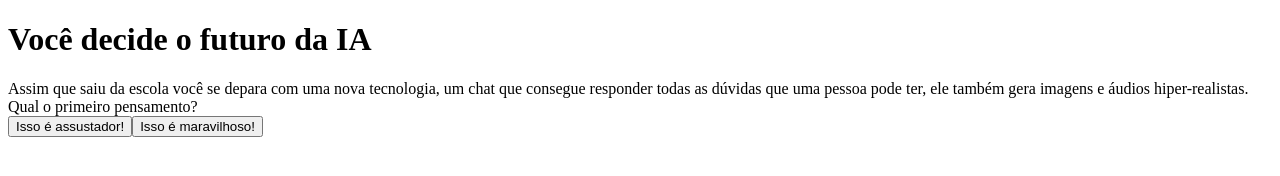
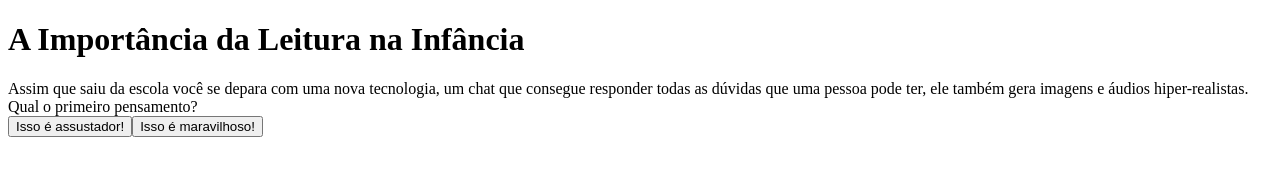
Before and after one commit to SUPRA2015/inte, a plain HTML site: page index.html in a window 1280 px wide. Drawn offline with Linux system fonts and the light colour scheme.

Commit message:
Update index.html

```diff
--- a/index.html
+++ b/index.html
@@ -4,11 +4,11 @@
     <meta charset="UTF-8">
     <meta name="viewport" content="width=device-width, initial-scale=1.0">
     <link rel="stylesheet" href="style.css">
-    <title>Você decide o futuro da IA</title>
+    <title>vício em tecnologia </title>
 </head>
 <body>
     <div class="caixa-principal">
-        <h1>Você decide o futuro da IA</h1>
+        <h1>A Importância da Leitura na Infância </h1>
         <div class="caixa-perguntas"></div>
         <div class="caixa-alternativas"></div>
         <div class="caixa-resultado">
```
